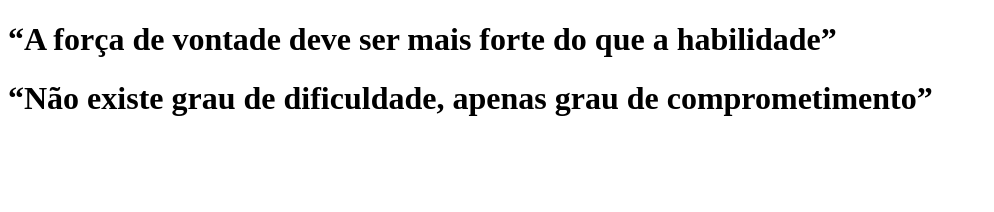
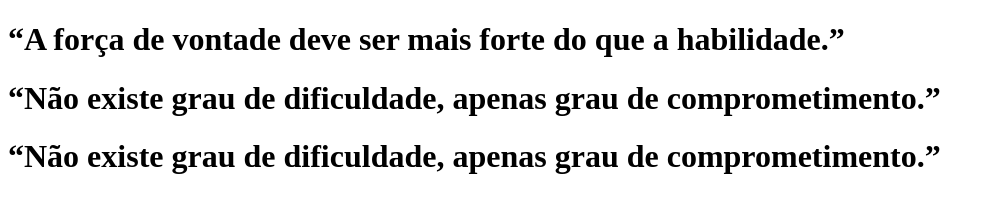
Before and after one commit to JoseMGomes/Projeto01_Modulo01, a plain HTML site: page index.html in a window 1280 px wide. Shown: the whole page, without its empty margins (0-994 px from the left). Drawn offline with Linux system fonts and the light colour scheme.

Commit message:
frase motivacional 3

```diff
--- a/index.html
+++ b/index.html
@@ -6,7 +6,8 @@
     <title>Frases motivacional</title>
 </head>
 <body>
-    <h1>“A força de vontade deve ser mais forte do que a habilidade”</h1>
-    <h1>“Não existe grau de dificuldade, apenas grau de comprometimento”</h1>
+    <h1>“A força de vontade deve ser mais forte do que a habilidade.”</h1>
+    <h1>“Não existe grau de dificuldade, apenas grau de comprometimento.”</h1>
+    <h1>“Não existe grau de dificuldade, apenas grau de comprometimento.”</h1>
 </body>
 </html>
```
